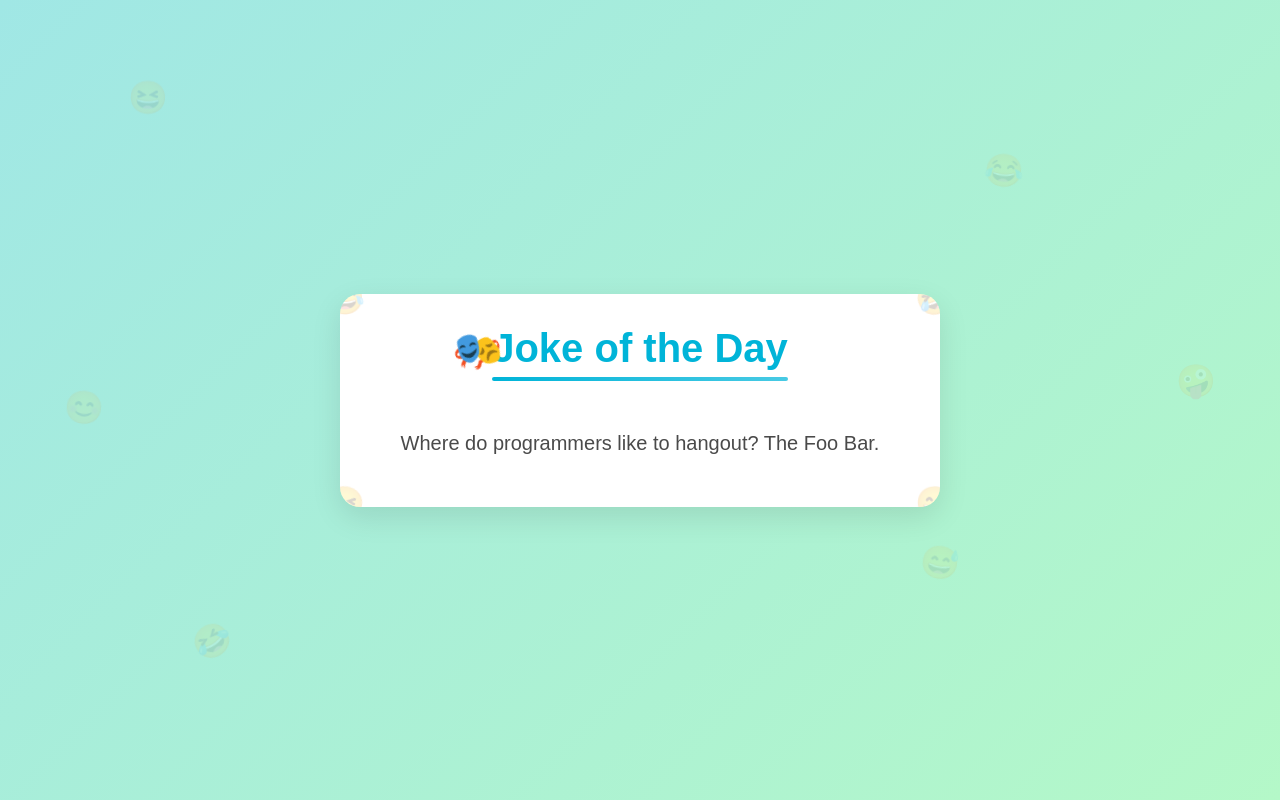
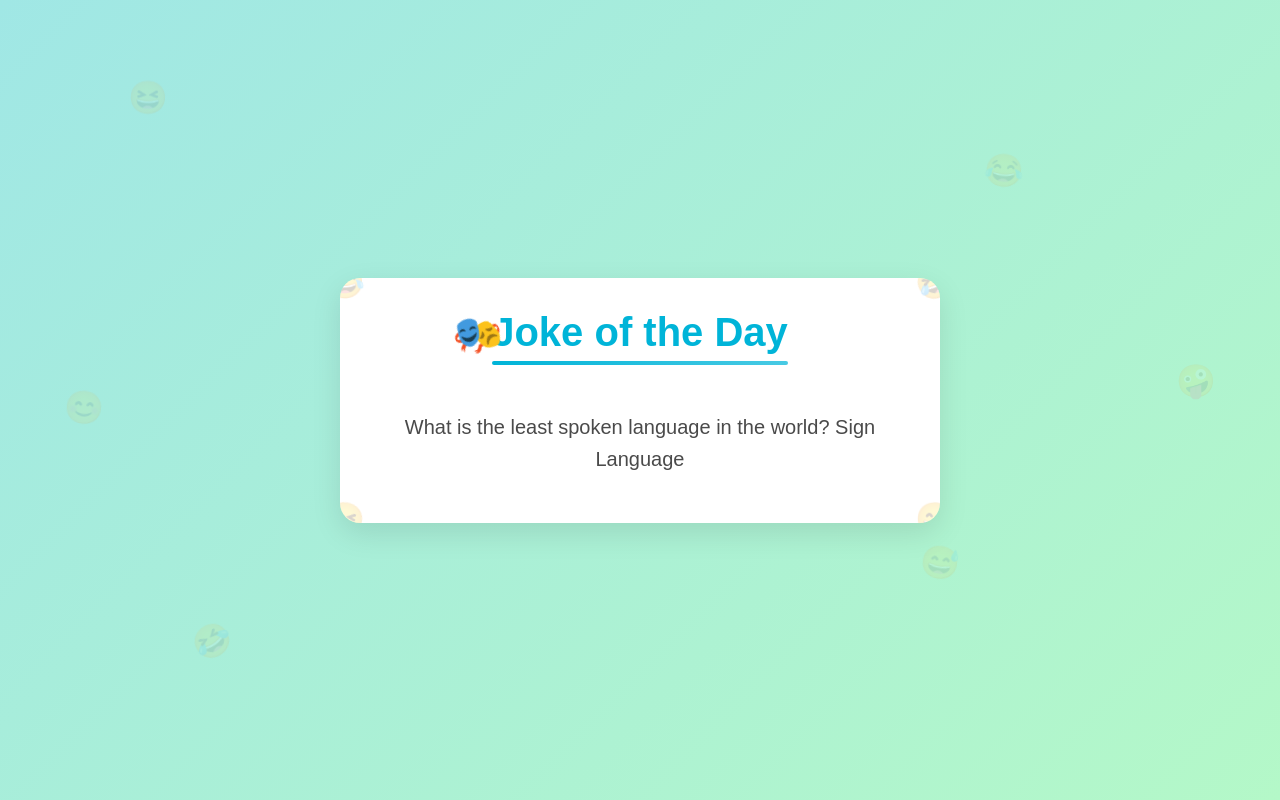
Before and after one commit to kkedia803/Github-Commit-Bot, a plain HTML site: page index.html in a window 1280 px wide. Drawn offline with Linux system fonts and the light colour scheme.

Commit message:
Update Joke of the Day

```diff
--- a/index.html
+++ b/index.html
@@ -193,7 +193,7 @@
 
         <h1>Joke of the Day</h1>
         <div id="joke">
-        <p>Where do programmers like to hangout? The Foo Bar.</p>
+        <p>What is the least spoken language in the world? Sign Language</p>
         </div>
     </div>
 </body>
```
